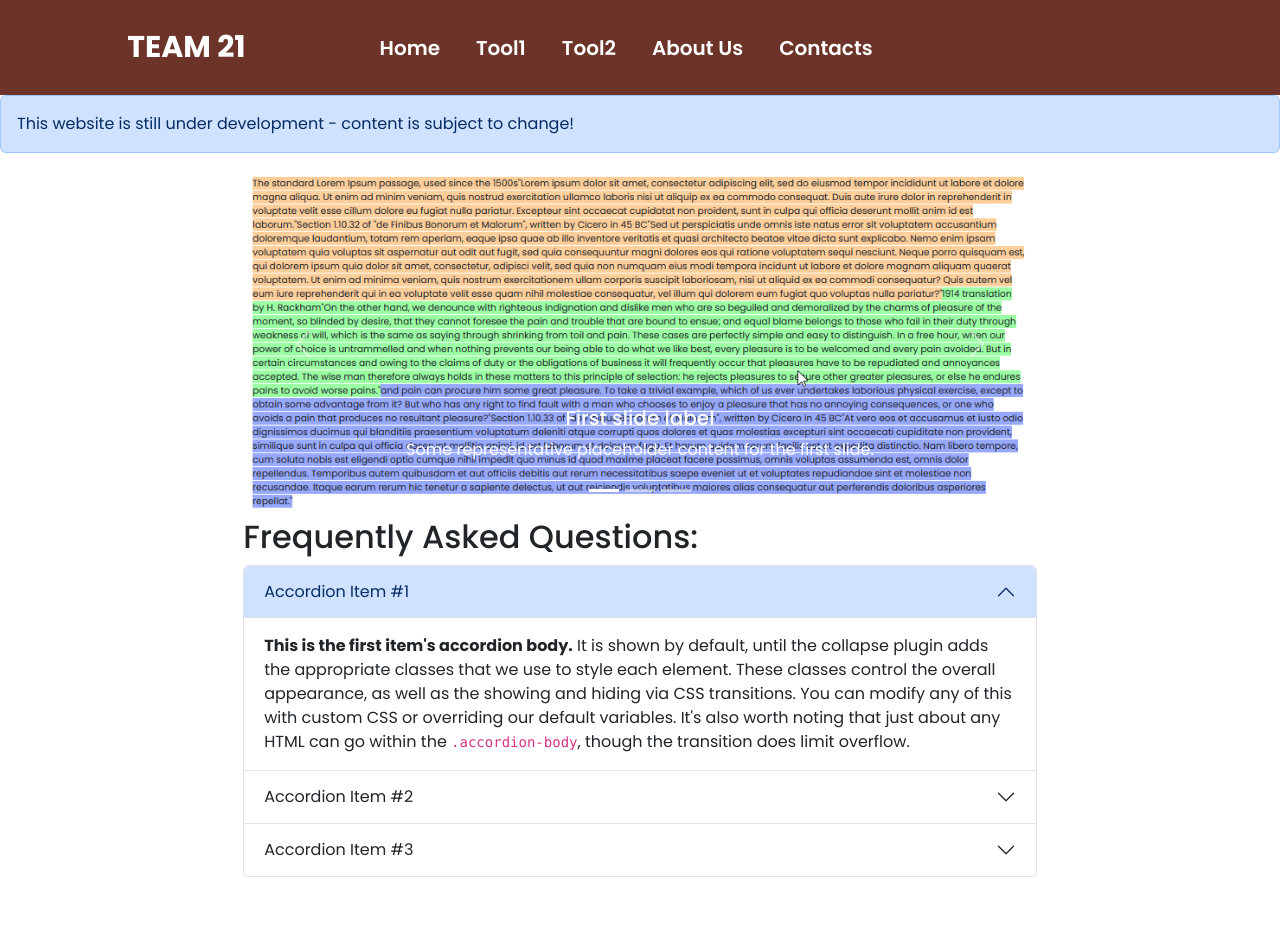
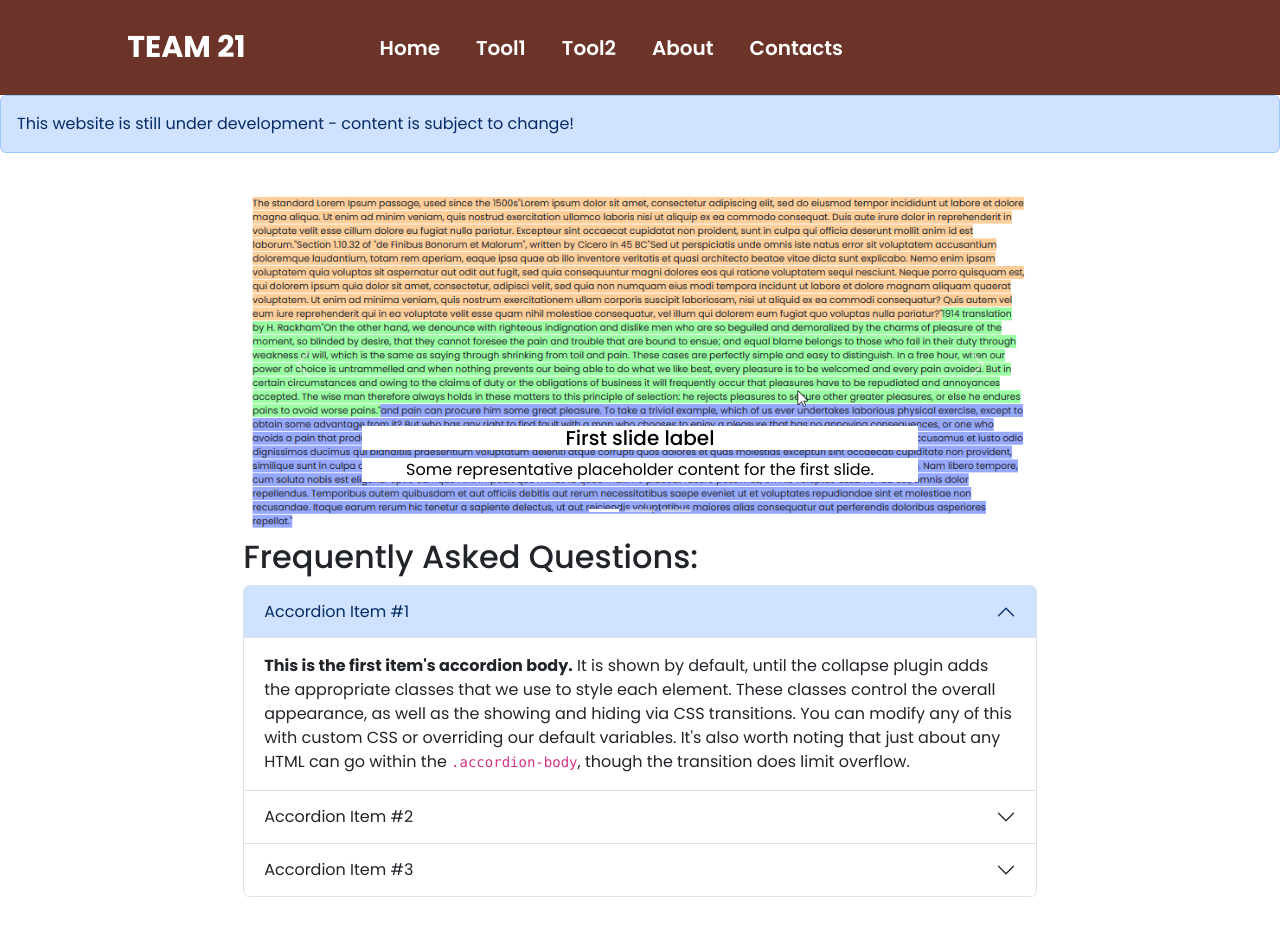
Before and after one commit to lujor20/CITS3200_Project, a Flask app: page /about in a window 1280 px wide. Before the commit the page ends 877 px from the top, so only its background shows below. Run offline with Flask 3, Linux system fonts and the light colour scheme.

Commit message:
updates routing on base.html

```diff
--- a/app/main/static/style.css
+++ b/app/main/static/style.css
@@ -89,6 +89,32 @@
 
 section{
     padding: 0 19%;
+}
+
+.about{
+    padding-top: 20px;
+    padding-bottom: 30px;
+    background: white
+}
+
+.divider{
+    padding: 50px;
+    background-color: #862b0dbd;
+    color: white;
+}
+
+.description{
+    margin-top: 70px;
+    margin-bottom: 70px;
+}
+
+.carousel-caption h5, .carousel-caption p{
+    color: black;
+    background-color: white;
+}
+
+.row{
+    padding-bottom: 50px;
 }
 
 .contacts{
--- a/app/main/templates/base.html
+++ b/app/main/templates/base.html
@@ -35,7 +35,7 @@
               <a class="nav-link" href="/tool2">Tool2</a>
             </li>
             <li class="nav-item">
-              <a class="nav-link" href="#">About Us</a>
+              <a class="nav-link" href="/about">About</a>
             </li>
             <li class="nav-item">
               <a class="nav-link" href="/contacts">Contacts</a>
```
